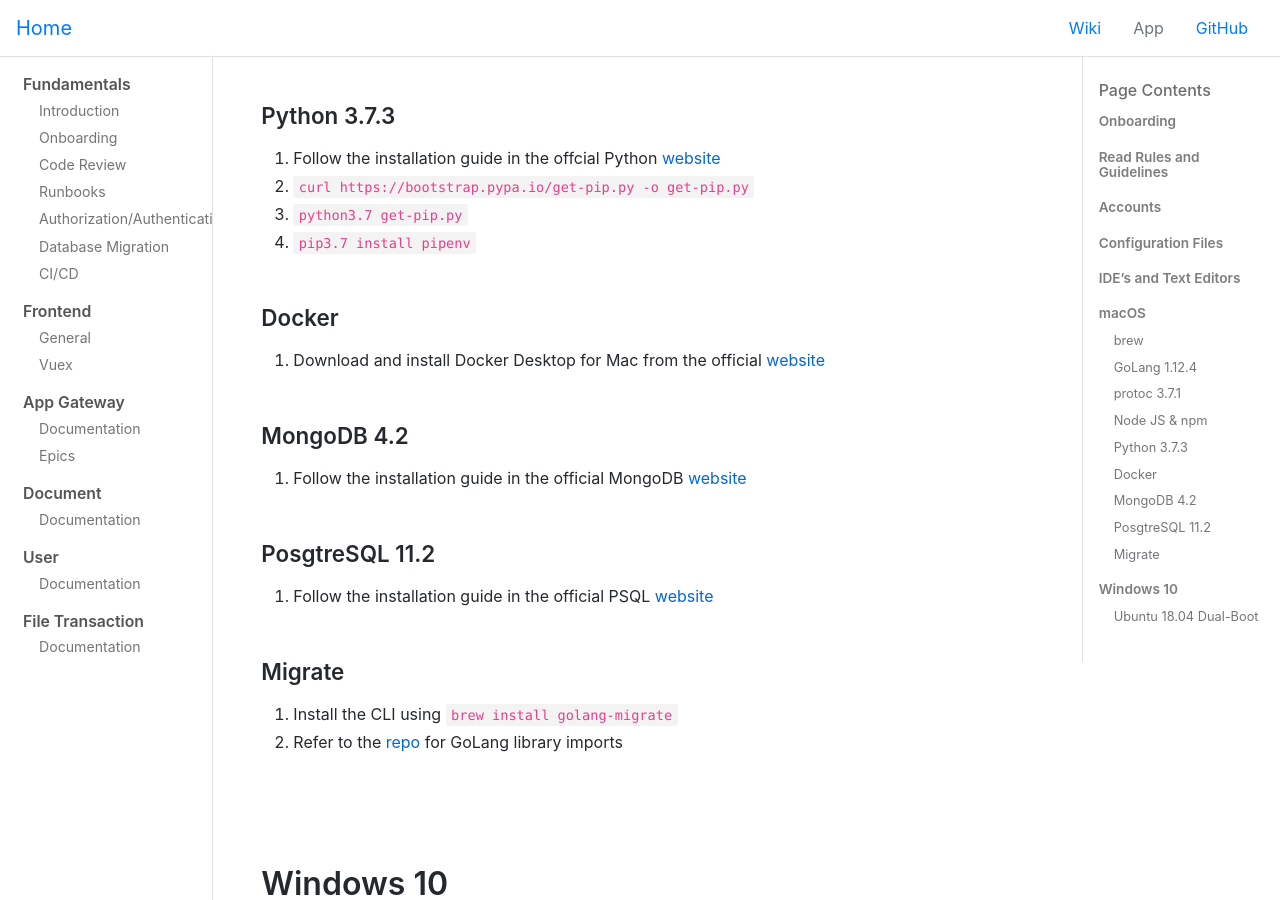
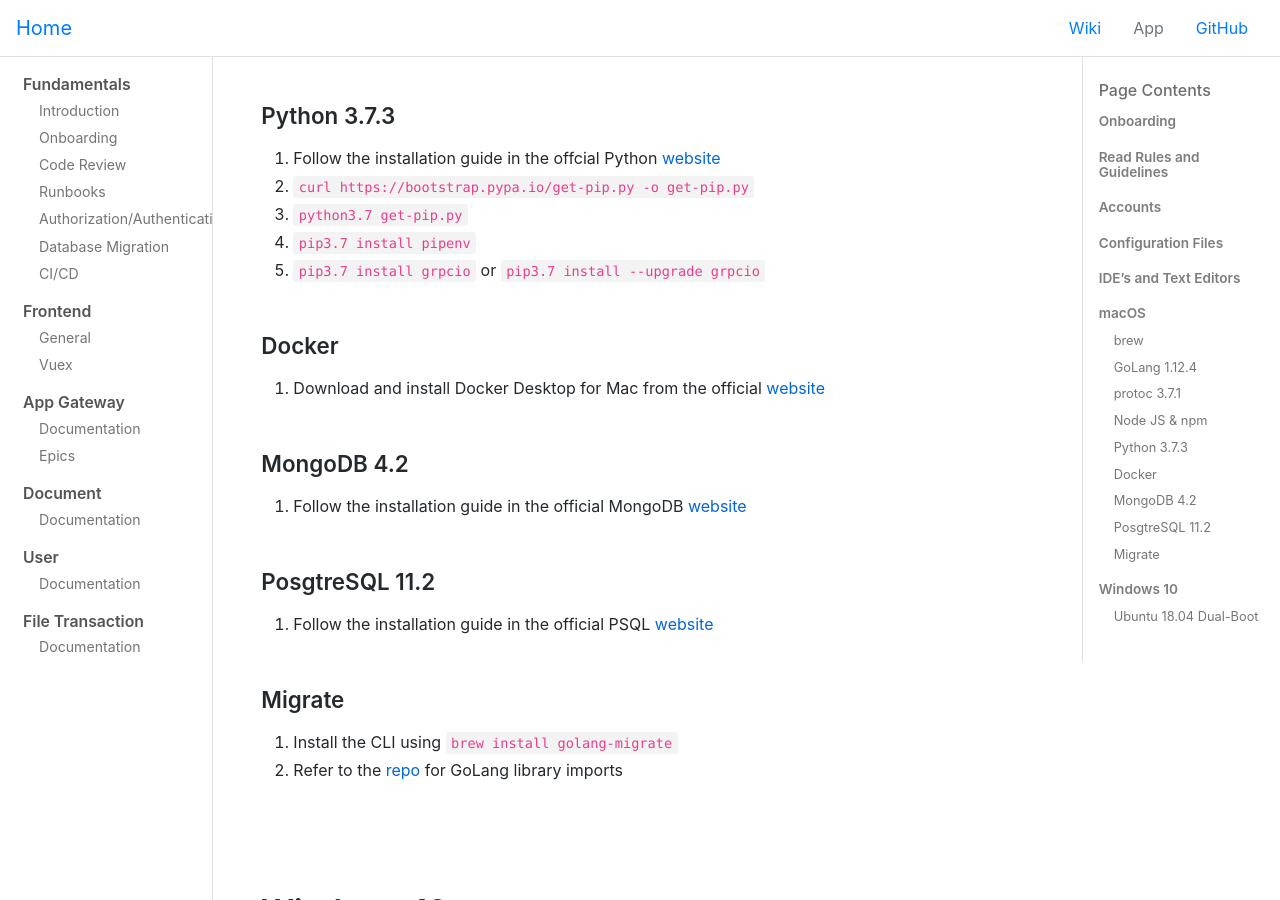
Before and after one commit to hwsc-org/hwsc-org.github.io, a Jekyll site: the page built from wikis/fundamentals/onboarding.md, in a window 1280 px wide and 900 px high, scrolled down 2535 px. Built offline with Jekyll 4.4.1, drawn with Linux system fonts in a browser that asks for light colours; comment, search, counter and statistics services are not loaded.

Commit message:
Add grpcio

```diff
--- a/wikis/fundamentals/onboarding.md
+++ b/wikis/fundamentals/onboarding.md
@@ -65,6 +65,7 @@ These files are located in our [Slack](https://hwsc.slack.com) channel.
 2. `curl https://bootstrap.pypa.io/get-pip.py -o get-pip.py`
 3. `python3.7 get-pip.py`
 4. `pip3.7 install pipenv`
+5. `pip3.7 install grpcio` or `pip3.7 install --upgrade grpcio`
 
 ### Docker
 1. Download and install Docker Desktop for Mac from the official [website](https://hub.docker.com/editions/community/docker-ce-desktop-mac)
```
